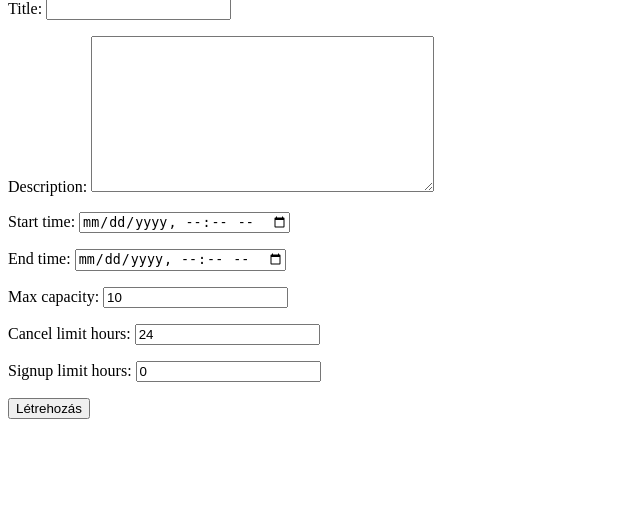
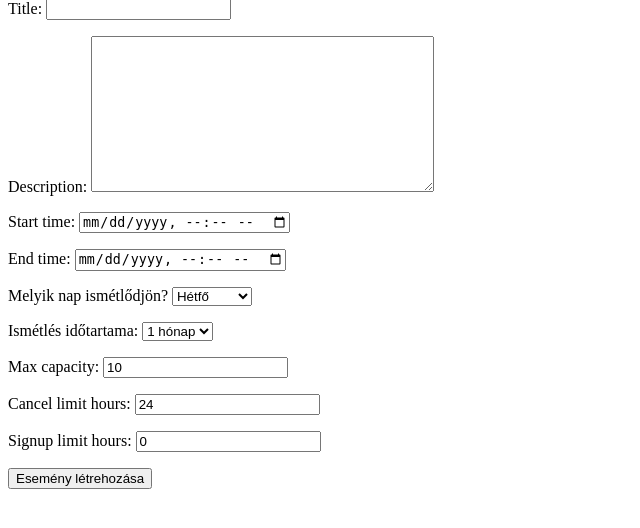
Before and after one commit to prohaas1337/calendarapp, a Django app: template calendarapp/templates/calendarapp/create_event.html in a window 1280 px wide. Shown: the part 81-609 px from the top of the page, without its empty margins (0-640 px from the left). Run offline with Django 5.2, Linux system fonts and the light colour scheme; the template is opened without the code that fills it: values that come from a table or form of the project are taken from there, others are empty.

Commit message:
hetekre esemeny letrehozas

```diff
--- a/calendarapp/forms.py
+++ b/calendarapp/forms.py
@@ -1,14 +1,31 @@
 # forms.py
-from django import forms
-
-
 from django import forms
 from .models import Event
 
+
 class EventForm(forms.ModelForm):
+    WEEKDAYS = [
+        ('0', 'Hétfő'),
+        ('1', 'Kedd'),
+        ('2', 'Szerda'),
+        ('3', 'Csütörtök'),
+        ('4', 'Péntek'),
+        ('5', 'Szombat'),
+        ('6', 'Vasárnap'),
+    ]
+
+    REPEAT_CHOICES = [
+        ('1m', '1 hónap'),
+        ('3m', '3 hónap'),
+        ('6m', '6 hónap'),
+    ]
+
+    repeat_weekday = forms.ChoiceField(choices=WEEKDAYS, label='Melyik nap ismétlődjön?')
+    repeat_until = forms.ChoiceField(choices=REPEAT_CHOICES, required=False, label='Ismétlés időtartama')
+
     class Meta:
         model = Event
-        fields = ['title', 'description', 'start_time', 'end_time', 'max_capacity', 'cancel_limit_hours',
+        fields = ['title', 'description', 'start_time', 'end_time', 'repeat_weekday', 'repeat_until','max_capacity', 'cancel_limit_hours',
                   'signup_limit_hours']
         widgets = {
             'start_time': forms.DateTimeInput(attrs={'type': 'datetime-local'}),
--- a/calendarapp/templates/calendarapp/create_event.html
+++ b/calendarapp/templates/calendarapp/create_event.html
@@ -10,7 +10,8 @@
     <form method="post">
         {% csrf_token %}
         {{ form.as_p }}
-        <button type="submit">Létrehozás</button>
+        <button type="submit">Esemény létrehozása</button>
+    </form>
     </form>
 </body>
 </html>
```
Also changed, not shown: calendarapp/views.py (+39 -7 lines), db.sqlite3.
